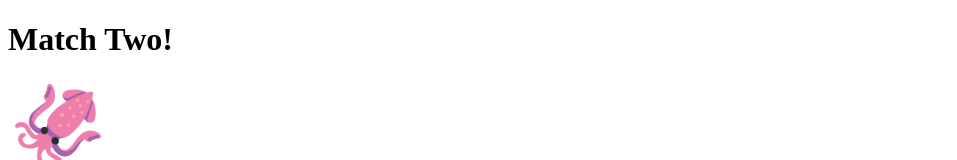
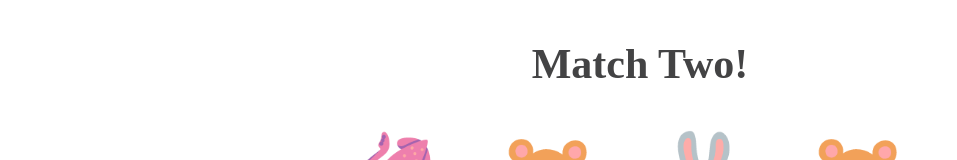
Before and after one commit to SirRedrick/match-two, a React (Create React App) app: page / in a window 1280 px wide. Shown: the top 160 px of the page, without its empty margins (0-957 px from the left). Built offline with nearby package versions, Linux system fonts and the light colour scheme.

Commit message:
Added styled-components

```diff
--- a/src/App.js
+++ b/src/App.js
@@ -1,14 +1,24 @@
 import { Fragment } from 'react';
 import Game from './components/Game';
+import ResetButton from './ResetButton';
+import styled from 'styled-components';
 import './App.css';
 
 function App() {
 	return (
 		<Fragment>
-			<h1>Match Two!</h1>
+			<Heading>Match Two!</Heading>
 			<Game />
+			<ResetButton />
 		</Fragment>
 	);
 }
 
+const Heading = styled.h1`
+	font-size: 2.625rem;
+	text-align: center;
+	color: #434344;
+	margin-top: 40px;
+`;
+
 export default App;
--- a/src/components/Game.js
+++ b/src/components/Game.js
@@ -29,15 +29,23 @@ function Game() {
 	const [cards, setCards] = useState(initCards());
 
 	return (
-		<div>
+		<Grid>
 			{cards.map((card, index) => (
 				<Card key={index} card={card} />
 			))}
-		</div>
+		</Grid>
 	);
 }
 
-const Grid = styled.div;
+const Grid = styled.div`
+	display: grid;
+	grid-template-columns: repeat(4, 130px);
+	grid-template-rows: repeat(3, 130px);
+	gap: 25px;
+
+	width: max-content;
+	margin: 40px auto 0 auto;
+`;
 
 function initCards() {
 	const animalsCopy = [...animals];
--- /dev/null
+++ b/src/components/ResetButton.js
@@ -0,0 +1,7 @@
+import React from 'react';
+
+function ResetButton() {
+	return <button onClick={}></button>;
+}
+
+export default ResetButton;
```
Also changed, not shown: src/data/animals.js (added).
